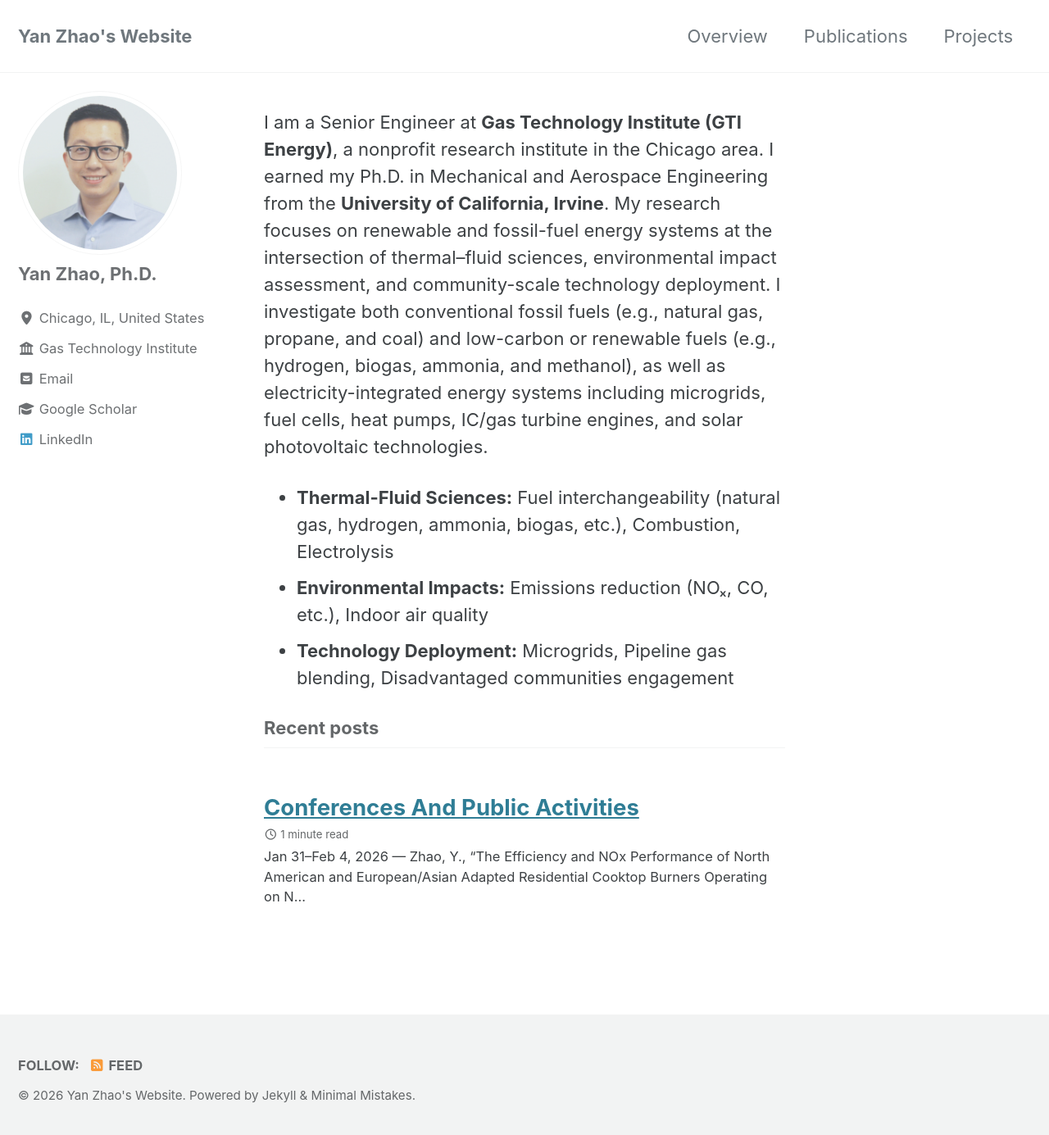
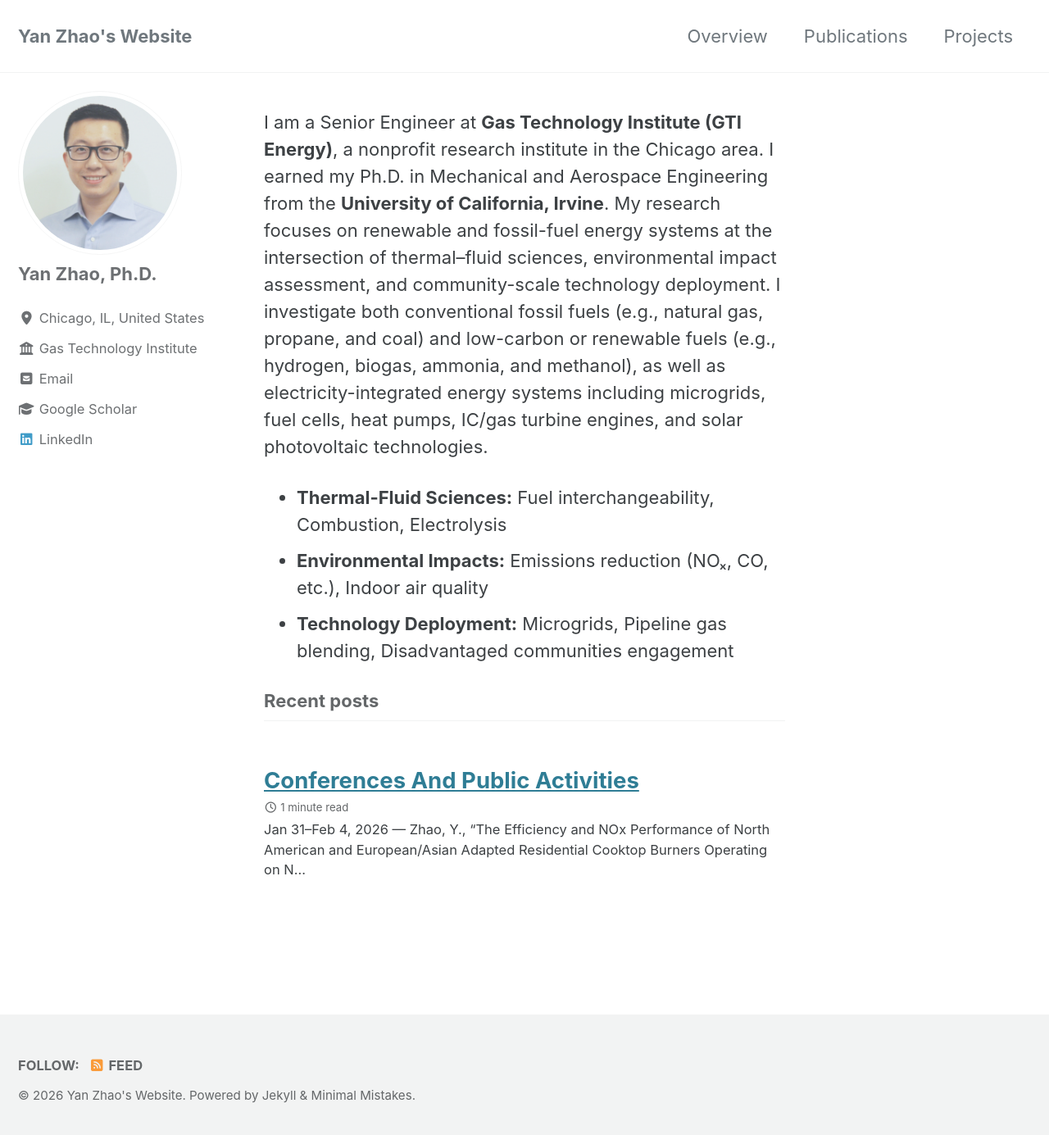
Before and after one commit to yanzhaoenergy/yanzhaoenergy.github.io, a Jekyll site: the page built from index.html, in a window 1280 px wide and 1393 px high. Shown: the top 1385 px of the window at 82% size. Built offline with Jekyll 4.4.1, drawn with Linux system fonts in a browser that asks for light colours; cached includes are drawn as plain includes; the list of posts is cut into pages by our own code.

Commit message:
Update index.html

```diff
--- a/index.html
+++ b/index.html
@@ -11,7 +11,7 @@
 as well as electricity-integrated energy systems including microgrids, fuel cells, heat pumps, IC/gas turbine engines, and solar photovoltaic technologies. </p>
 <ul>
 <li><strong>Thermal-Fluid Sciences:</strong>
-Fuel interchangeability (natural gas, hydrogen, ammonia, biogas, etc.), Combustion, Electrolysis </li>
+Fuel interchangeability, Combustion, Electrolysis </li>
 
 <li><strong>Environmental Impacts:</strong>
 Emissions reduction (NOₓ, CO, etc.), Indoor air quality</li>
```
